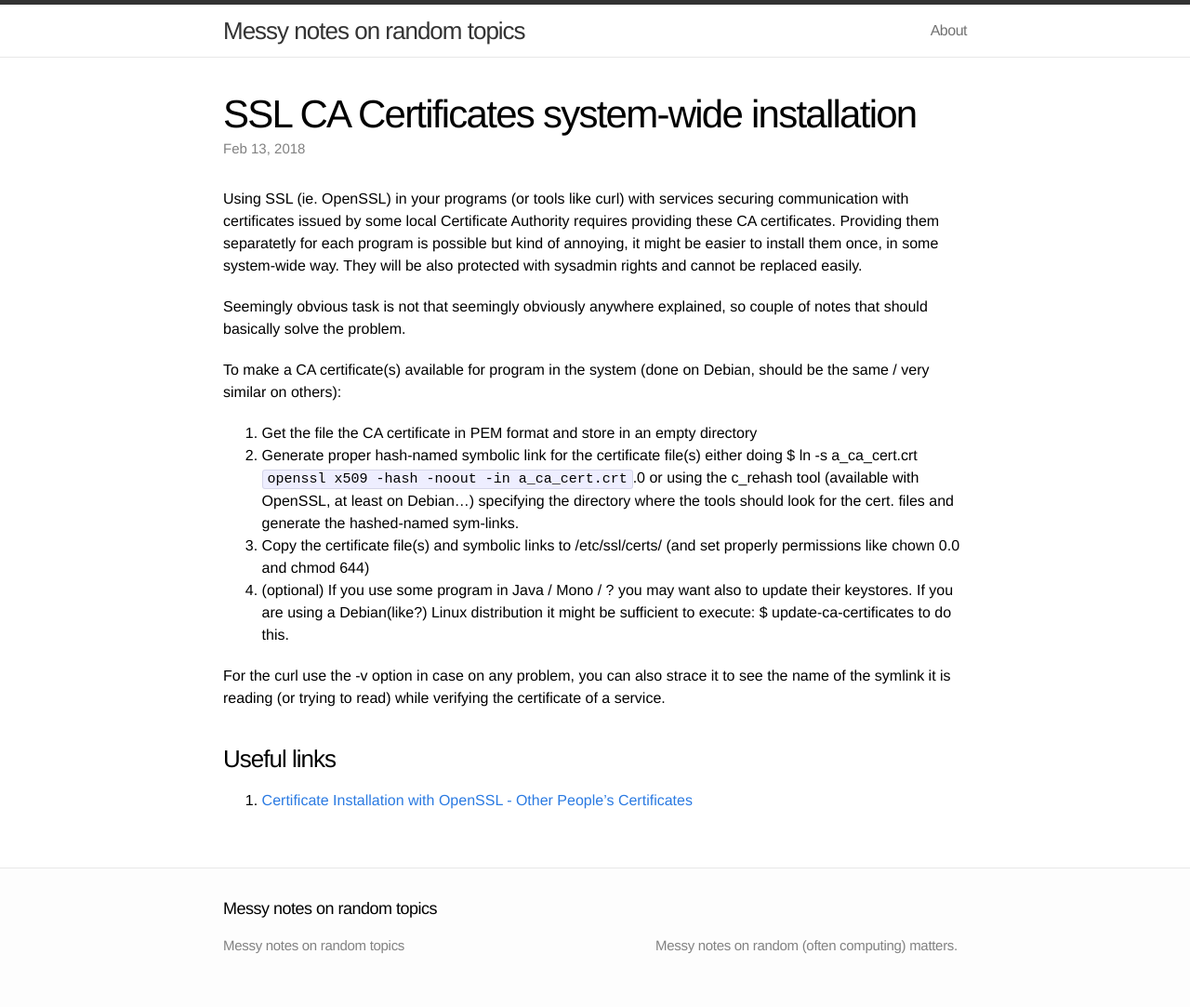
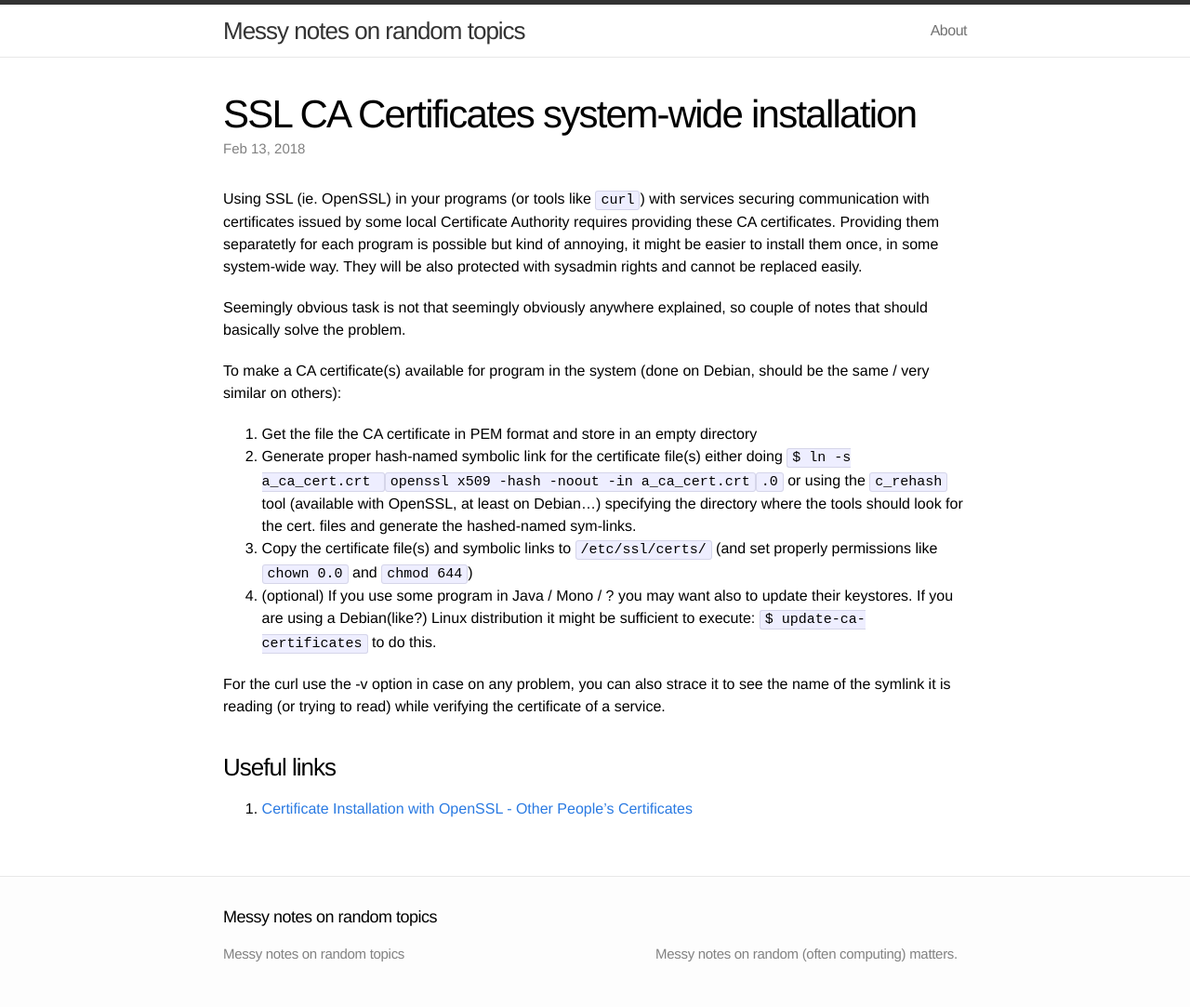
Before and after one commit to t-w/t-w.github.io, a Jekyll site: the page built from _posts/2018-02-13-ssl_ca_certs_systemwide_installation.markdown, in a window 1280 px wide. Shown: the whole page at 93% size. Built offline with Jekyll 4.4.1, drawn with Linux system fonts in a browser that asks for light colours.

```diff
--- a/_posts/2018-02-13-ssl_ca_certs_systemwide_installation.markdown
+++ b/_posts/2018-02-13-ssl_ca_certs_systemwide_installation.markdown
@@ -5,7 +5,7 @@ date: 2018-02-13
 categories: ssl ca certificate
 tags: ssl ca certificate installation system-wide
 ---
-Using SSL (ie. OpenSSL) in your programs (or tools like curl) with services securing
+Using SSL (ie. OpenSSL) in your programs (or tools like `curl`) with services securing
 communication with certificates issued by some local Certificate Authority requires
 providing these CA certificates. Providing them separatetly for each program is possible
 but kind of annoying, it might be easier to install them once, in some system-wide way.
@@ -19,15 +19,15 @@ the same / very similar on others):
 
 1. Get the file the CA certificate in PEM format and store in an empty directory
 2. Generate proper hash-named symbolic link for the certificate file(s) either doing
-$ ln -s a_ca_cert.crt `openssl x509 -hash -noout -in a_ca_cert.crt`.0
-or using the c_rehash tool (available with OpenSSL, at least on Debian...) specifying
+`$ ln -s a_ca_cert.crt ``openssl x509 -hash -noout -in a_ca_cert.crt``.0`
+or using the `c_rehash` tool (available with OpenSSL, at least on Debian...) specifying
 the directory where the tools should look for the cert. files and generate
 the hashed-named sym-links.
-3. Copy the certificate file(s) and symbolic links to /etc/ssl/certs/ (and set properly
-permissions like chown 0.0 and chmod 644)
+3. Copy the certificate file(s) and symbolic links to `/etc/ssl/certs/` (and set properly
+permissions like `chown 0.0` and `chmod 644`)
 4. (optional) If you use some program in Java / Mono / ? you may want also to update their
 keystores. If you are using a Debian(like?) Linux distribution it might be sufficient to
-execute: $ update-ca-certificates
+execute: `$ update-ca-certificates`
 to do this.
 
 For the curl use the -v option in case on any problem, you can also strace it to see
```
